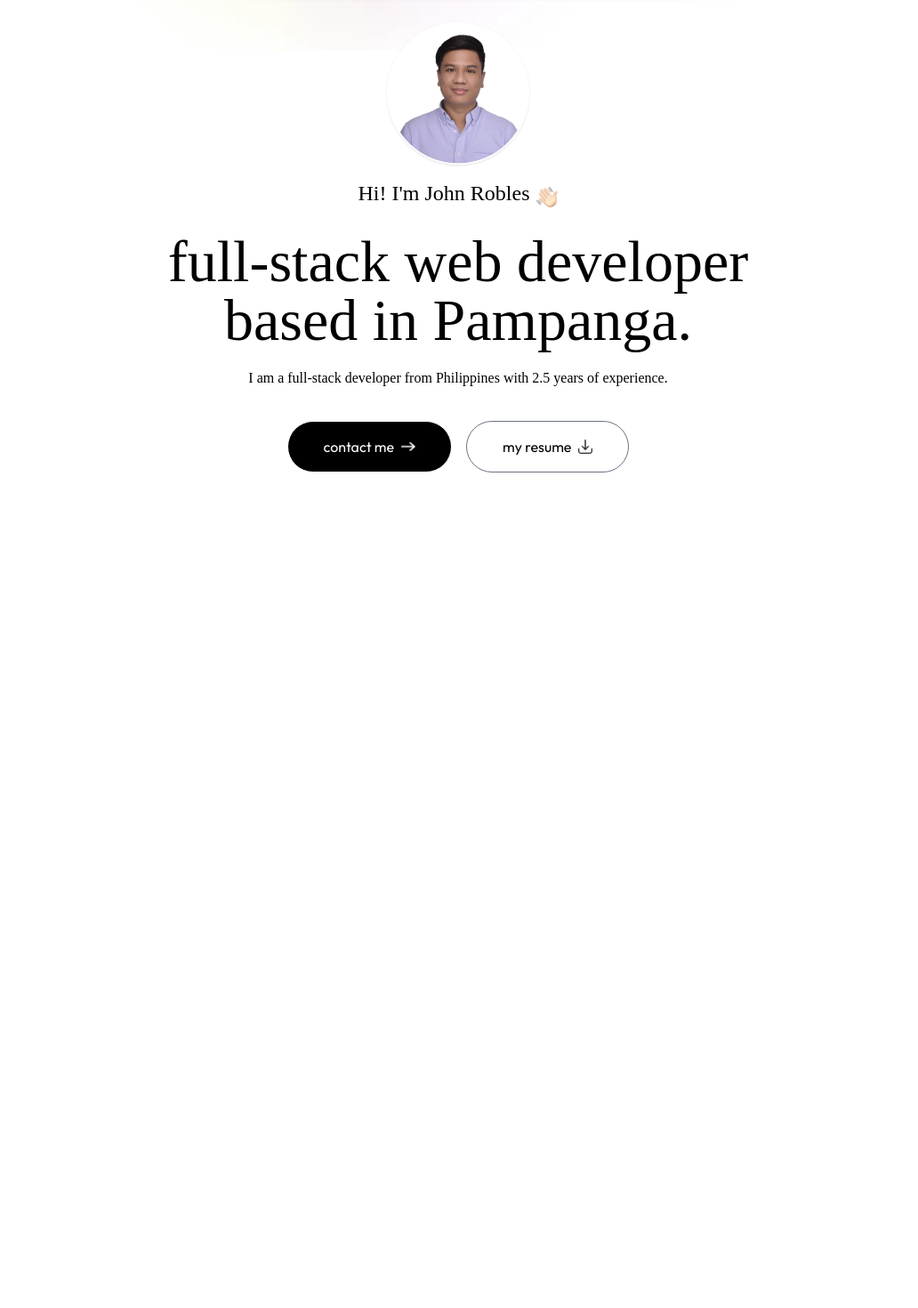
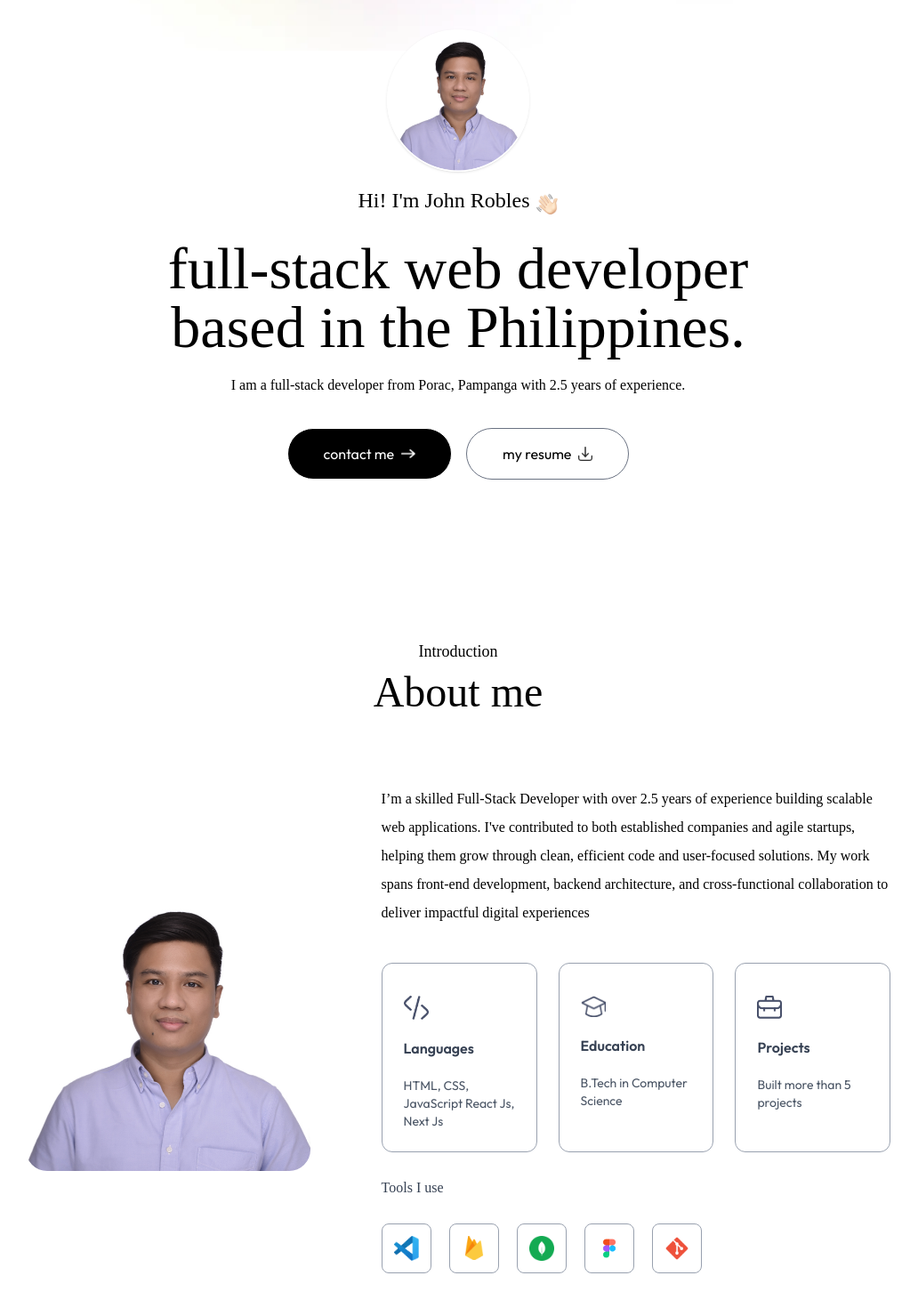
Before and after one commit to iamJohn14/my_portfolio, a Next.js app: page / in a window 1280 px wide. Shown: the part 122-1592 px from the top of the page at 89% size, without its empty margins (125-1157 px from the left). Before the commit the page ends 800 px from the top, so only its background shows below. Built offline with nearby package versions, Linux system fonts and the light colour scheme; a web font is replaced by a local one.

Commit message:
feat: add About Me section

```diff
--- /dev/null
+++ b/app/components/About.jsx
@@ -0,0 +1,67 @@
+import React from 'react';
+import Image from "next/image";
+import {assets, infoList, toolsData} from "@/assets/assets";
+
+const About = () => {
+ return (
+   <div id='about' className='w-full px-[12%] py-10 scroll-mt-20'>
+     <h4 className='text-center mb-2 text-lg font-ovo'>Introduction</h4>
+     <h2 className='text-center text-5xl font-ovo'>About me</h2>
+     <div className='flex w-full flex-col lg:flex-row items-center gap-20 my-20'>
+       <div className='w-80 sm:w-80 rounded-3xl max-w-none'>
+         <Image
+           src={assets.user_image}
+           alt='user'
+           className='w-full rounded-3xl'
+         />
+       </div>
+       <div className='flex-1'>
+          <p className='mb-10 max-w-2xl font-ovo'>
+            I’m a skilled Full-Stack Developer with over 2.5 years of experience building scalable web applications.
+            I've contributed to both established companies and agile startups, helping them grow through clean,
+            efficient code and user-focused solutions. My work spans front-end development, backend architecture,
+            and cross-functional collaboration to deliver impactful digital experiences
+          </p>
+
+         <ul className='grid grid-cols-1 sm:grid-cols-3 gap-6 max-w-2xl'>
+           {infoList.map(({icon, iconDark, title, description}, index)=>(
+             <li
+               key={index}
+               className='border-[0.5px] border-gray-400 rounded-xl p-6 cursor-pointer
+                hover:bg-[var(--lightHover)] hover:-translate-y-1 duration-500 shadow-black'
+             >
+               <Image
+                 src={icon}
+                 alt={title}
+                 className='w-7 mt-3'
+               />
+               <h3 className='my-4 font-semibold text-gray-700'>{title}</h3>
+               <p className='text-gray-600 text-sm'>{description}</p>
+             </li>
+           ))}
+         </ul>
+
+         <h4 className='my-6 text-gray-700 font-ovo'>
+           Tools I use
+         </h4>
+         <ul className='flex items-center gap-3 sm:gap-5'>
+           {toolsData.map((tool, index)=>(
+             <li
+               key={index}
+               className='flex items-center justify-center w-12 sm:w-14 aspect-square border border-gray-400
+               rounded-lg cursor-pointer hover:-translate-y-1 duration-500'
+             >
+               <Image src={tool}
+                      alt='tool'
+                      className='w-5 sm:w-7'
+               />
+             </li>
+           ))}
+         </ul>
+       </div>
+     </div>
+   </div>
+ )
+}
+
+export default About;
--- a/app/components/Header.jsx
+++ b/app/components/Header.jsx
@@ -7,7 +7,7 @@ const Header = () => {
     <div
       className='w-11/12 max-w-3xl text-center mx-auto h-screen flex flex-col items-center justify-center gap-4'
     >
-      <div>
+      <div className='mt-40 md:mt-4'>
         <Image
           src={assets.profile_img}
           alt='profile'
@@ -23,10 +23,10 @@ const Header = () => {
         />
       </h3>
       <h1 className='text-3xl sm:text-6xl lg:text-[66px] font-ovo'>
-        full-stack web developer based in Pampanga.
+        full-stack web developer based in the Philippines.
       </h1>
       <p className='max-w-2xl mx-auto font-ovo'>
-        I am a full-stack developer from Philippines with 2.5 years of experience.
+        I am a full-stack developer from Porac, Pampanga with 2.5 years of experience.
       </p>
       <div className='flex flex-col sm:flex-row items-center gap-4 mt-4'>
         <a href="#contact"
@@ -39,7 +39,7 @@ const Header = () => {
             className='w-4'
           />
         </a>
-        <a href="/sample-resume.pdf" download
+        <a href="/john-resume.pdf" download
            className='px-10 py-3 border rounded-full rounder-full border-gray-500 flex items-center gap-2'
         >
           my resume
--- a/app/components/Navbar.jsx
+++ b/app/components/Navbar.jsx
@@ -1,8 +1,9 @@
-import React, {useRef} from 'react'
+import React, {useEffect, useRef, useState} from 'react'
 import Image from "next/image";
 import {assets} from "@/assets/assets";
 
 const Navbar = () => {
+  const [isScroll, setIsScroll] = useState(false);
   const sideMenuRef = useRef();
   const openMenu = () => {
     sideMenuRef.current.style.transform = 'translateX(-16rem)'
@@ -10,6 +11,16 @@ const Navbar = () => {
   const closeMenu = () => {
     sideMenuRef.current.style.transform = 'translateX(16rem)'
   }
+
+  useEffect(()=> {
+    window.addEventListener('scroll', ()=>{
+      if (scrollY > 50) {
+        setIsScroll(true)
+      } else {
+        setIsScroll(false)
+      }
+    })
+  },[]);
 
   return (
     <>
@@ -21,20 +32,20 @@ const Navbar = () => {
         />
       </div>
       <nav
-        className='w-full fixed px-5 lg: px-8 xl:px-[8%] py-4 flex items-center justify-between z-50'
+        className={`w-full fixed px-5 lg:px-8 xl:px-[8%] py-4 flex items-center justify-between z-50
+        ${isScroll ? "bg-white/50 backdrop-blur-md" : ""}`}
       >
         <a href="#top">
           <Image
             src={assets.logo}
             alt="logo"
             priority
-            width={200}
-            height={150}
-            className="object-contain object-center mr-14"
+            className="w-28 object-contain object-center cursor-pointer mr-14"
           />
         </a>
         <ul
-          className='hidden md:flex items-center gap-6 lg:gap-8 rounded-full px-12 py-3 bg-white shadow-sm bg-opacity-50'
+          className={`hidden md:flex items-center gap-6 lg:gap-8 rounded-full px-12 py-3
+            ${isScroll ? "" : "bg-white shadow-sm bg-opacity-50"}`}
         >
           <li><a href="#top" className='font-ovo'>Home</a></li>
           <li><a href="#about" className='font-ovo'>About Me</a></li>
--- a/app/globals.css
+++ b/app/globals.css
@@ -18,14 +18,10 @@
   font-family: 'Ovo', serif;
 }
 
-.text-lightHover {
-  color: var(--lightHover)
+.shadow-black:hover {
+  box-shadow: 4px 4px 0 #000;
 }
 
-.text-darkHover {
-  color: var(--darkHover);
+.shadow-white {
+  box-shadow: 4px 4px 0 #fff;
 }
-
-.text-darkTheme {
-  color: var(--darkTheme);
-}
--- a/app/layout.js
+++ b/app/layout.js
@@ -18,7 +18,7 @@ export const metadata = {
 
 export default function RootLayout({ children }) {
   return (
-    <html lang="en">
+    <html lang="en" className="scroll-smooth">
       <body
         className={`${outfit.className} ${ovo.className} antialiased leading-8 overflow-x-hidden`}
       >
--- a/app/page.js
+++ b/app/page.js
@@ -1,12 +1,14 @@
 "use client"
 import Navbar from "@/app/components/Navbar";
 import Header from "@/app/components/Header";
+import About from "@/app/components/About";
 
 export default function Home() {
   return (
     <>
       <Navbar />
       <Header />
+      <About />
       <div />
     </>
   );
```
